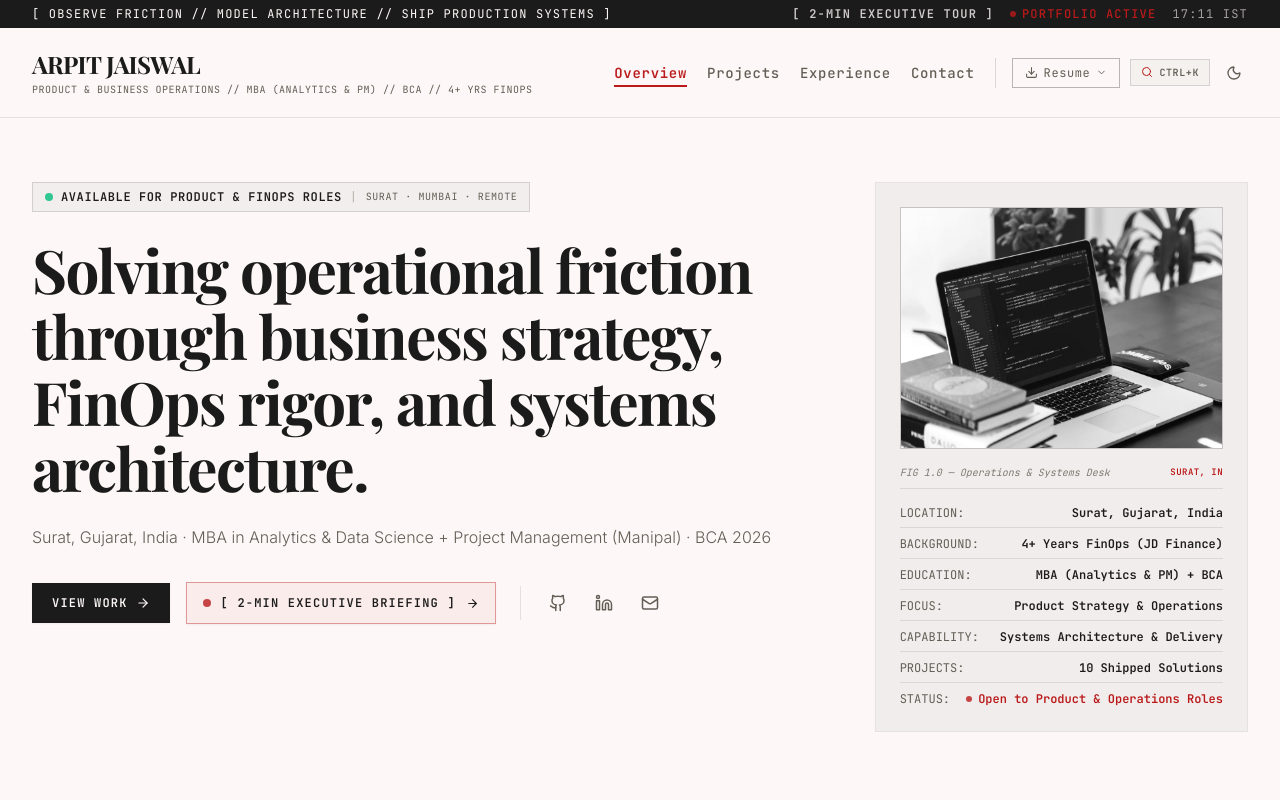
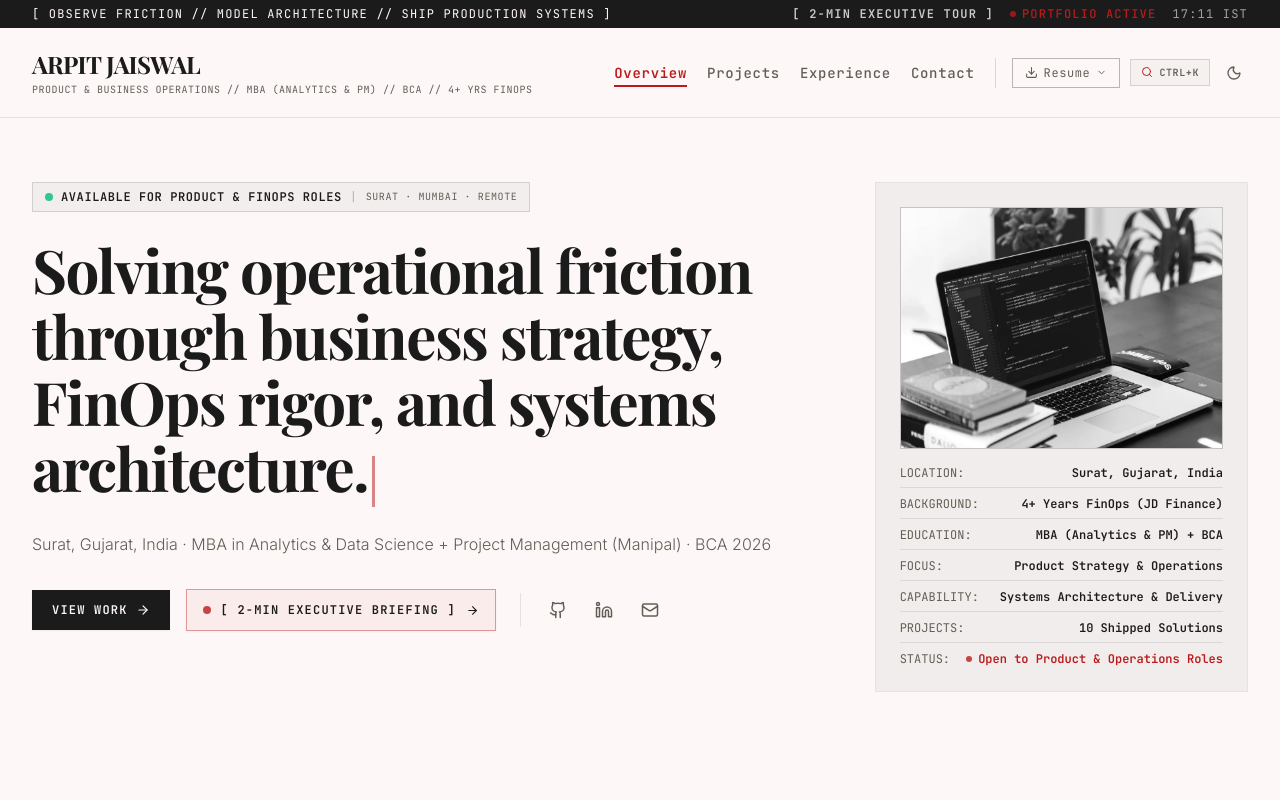
Before and after one commit to Arpitj9974/Arpitj9974-portfolio-, a React (Vite) app: page / in a window 1280 px wide. Shown: the top 800 px of the page. Built offline with nearby package versions, Linux system fonts and the light colour scheme; a web font is replaced by a local one.

Commit message:
feat(ui): restore fast typewriter headline and remove FIG 1.0 caption

```diff
--- a/src/App.tsx
+++ b/src/App.tsx
@@ -453,7 +453,7 @@ export default function App() {
                   </div>
 
                   <h1 className="font-serif text-4xl md:text-6xl font-extrabold tracking-tight text-ink leading-[1.1]">
-                    {PORTFOLIO_OWNER.tagline}
+                    <TypingText text={PORTFOLIO_OWNER.tagline} speed={14} />
                   </h1>
                   <p className="text-sm md:text-base text-muted font-light leading-relaxed max-w-3xl">
                     {PORTFOLIO_OWNER.subLine}
@@ -529,11 +529,6 @@ export default function App() {
                     </picture>
                   </div>
 
-                  {/* Editorial Newspaper Caption */}
-                  <div className="text-[10px] font-mono text-muted/80 border-b border-ink/10 pb-2 italic flex items-center justify-between">
-                    <span>FIG 1.0 — Operations &amp; Systems Desk</span>
-                    <span className="text-accent font-semibold not-italic uppercase text-[9px] tracking-wider">Surat, IN</span>
-                  </div>
 
                   <div className="space-y-2 font-mono text-[10px] md:text-xs">
                     <div className="flex justify-between border-b border-ink/10 pb-1.5">
```
